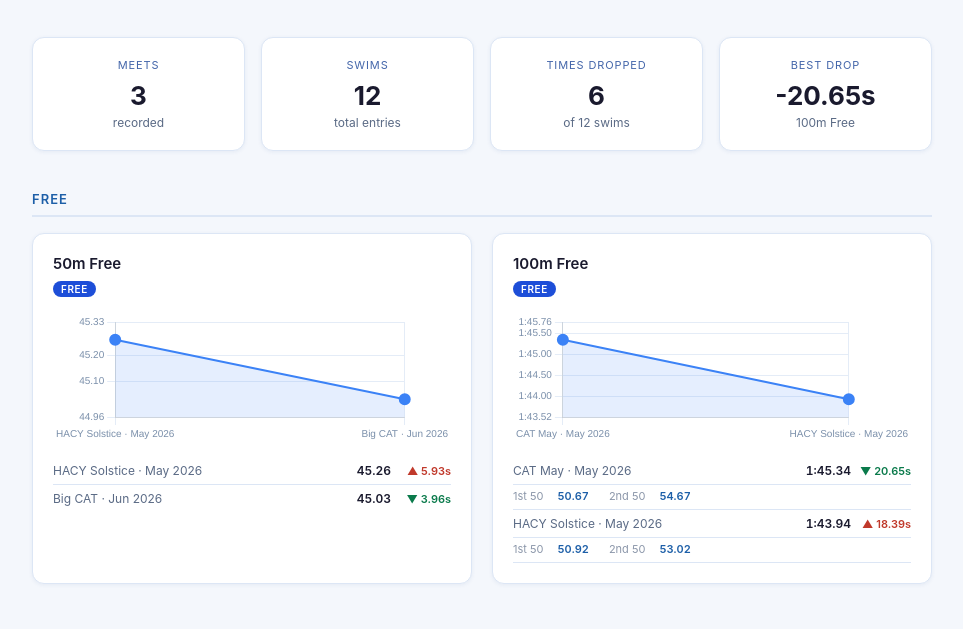
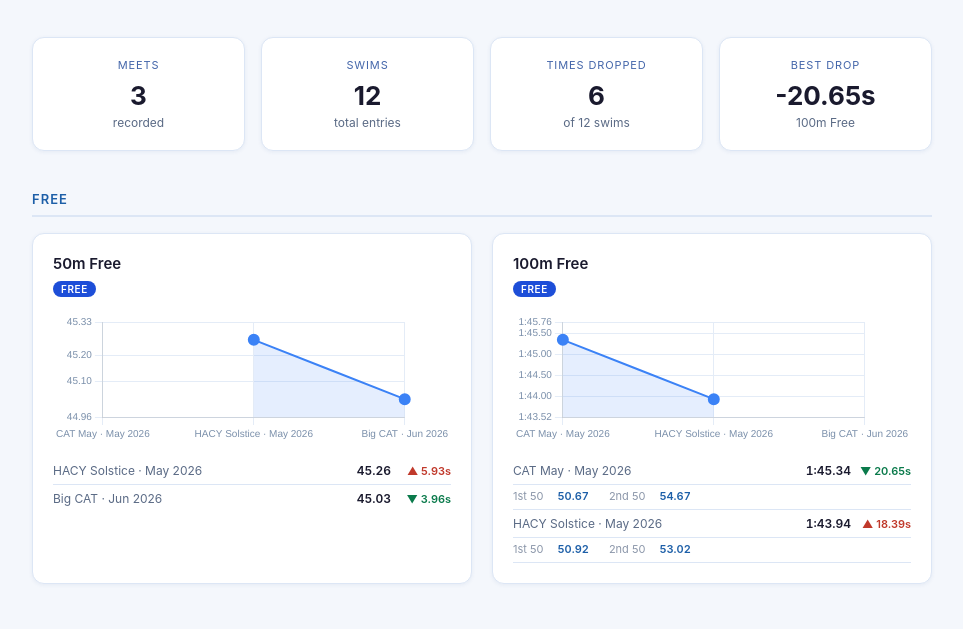
Before and after one commit to Paradox-A/tommy-swim, a plain HTML site: page index.html in a window 1280 px wide. Shown: the part 166-795 px from the top of the page, without its empty margins (158-1121 px from the left). Drawn offline with nearby package versions, Linux system fonts and the light colour scheme.

Commit message:
Show all meets on every event chart for full season tracking
Each chart now uses a shared x-axis of all meets in order.
Events not swum at a meet render as null (gap in the line).

Co-Authored-By: Claude Sonnet 4.6 <noreply@anthropic.com>

```diff
--- a/index.html
+++ b/index.html
@@ -293,6 +293,17 @@ Object.entries(byEvent).forEach(([eventName, swims]) => {
   byStroke[s].push([eventName, swims]);
 });
 
+// All meets in chronological order, used as the shared x-axis for every chart
+const allMeets = [...new Set(raw.map(r => r.meet))].sort((a, b) => {
+  const dateA = raw.filter(r => r.meet === a).sort((x, y) => x.date.localeCompare(y.date))[0].date;
+  const dateB = raw.filter(r => r.meet === b).sort((x, y) => x.date.localeCompare(y.date))[0].date;
+  return dateA.localeCompare(dateB);
+});
+const meetLabels = allMeets.map(meet => {
+  const d = raw.filter(r => r.meet === meet).sort((x, y) => x.date.localeCompare(y.date))[0].date;
+  return `${shortMeet(meet)} · ${fmtDate(d)}`;
+});
+
 const chartQueue = [];
 let chartIdx = 0;
 
@@ -306,7 +317,11 @@ const sectionsHtml = strokeOrder.filter(s => byStroke[s]).map(stroke => {
     const validSwims  = swims.filter(s => !s.dq && s.finals !== null);
 
     if (validSwims.length > 0) {
-      chartQueue.push({ cid, times: validSwims.map(s => s.finals), labels: validSwims.map(s => `${shortMeet(s.meet)} · ${fmtDate(s.date)}`), color });
+      const allTimes = allMeets.map(meet => {
+        const swim = swims.find(s => s.meet === meet);
+        return (swim && !swim.dq && swim.finals !== null) ? swim.finals : null;
+      });
+      chartQueue.push({ cid, times: allTimes, labels: meetLabels, color });
     }
 
     const rowsHtml = swims.map(s => {
@@ -351,8 +366,9 @@ document.getElementById("stroke-sections").innerHTML = sectionsHtml;
 chartQueue.forEach(({ cid, times, labels, color }) => {
   const ctx = document.getElementById(cid);
   if (!ctx) return;
-  const minT = Math.min(...times);
-  const maxT = Math.max(...times);
+  const validTimes = times.filter(t => t !== null);
+  const minT = Math.min(...validTimes);
+  const maxT = Math.max(...validTimes);
   const pad  = (maxT - minT) * 0.3 || 2;
   new Chart(ctx, {
     type: "line",
```
